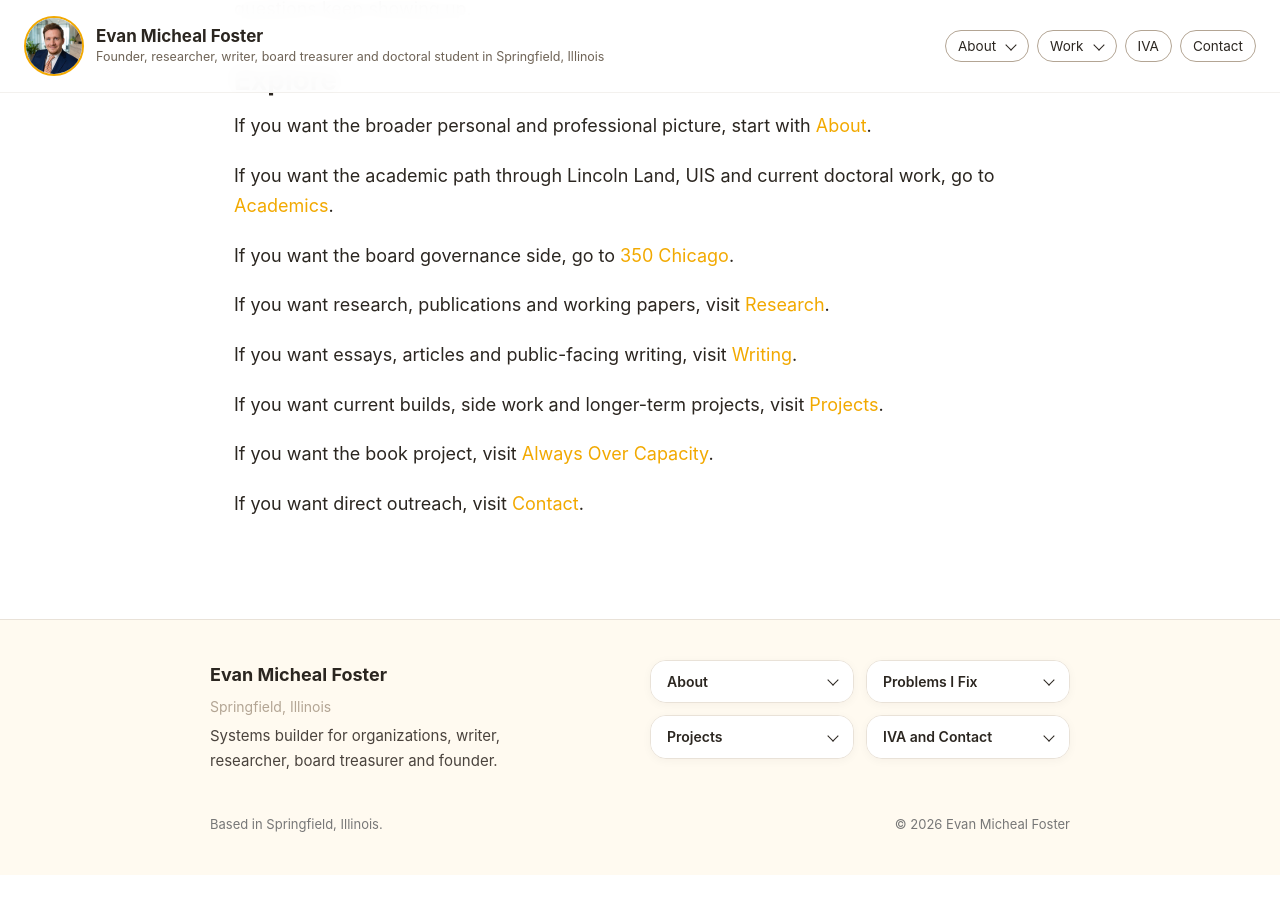
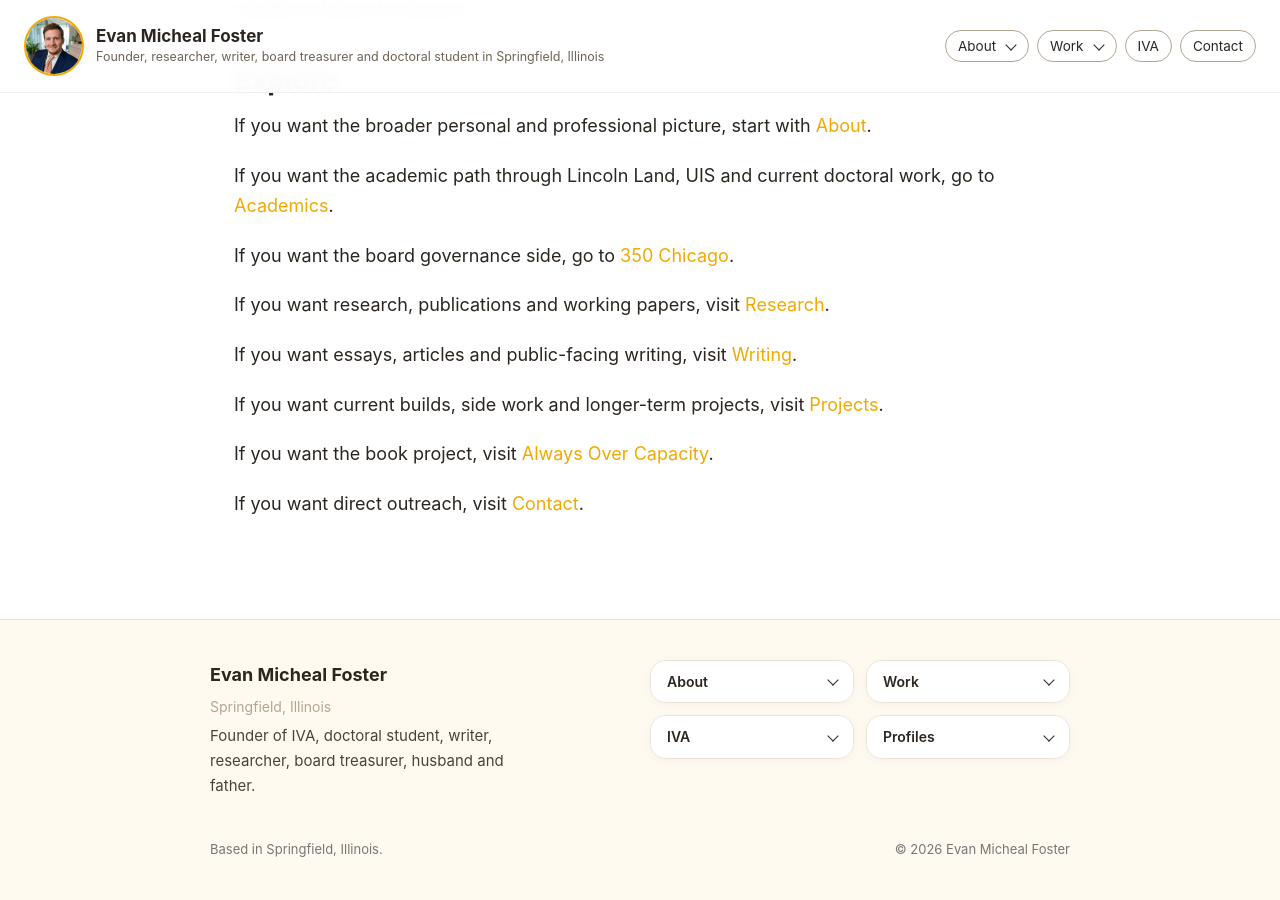
Before and after one commit to efost7873/evanmichealfoster.com, a Jekyll site: the page built from index.md, in a window 1280 px wide and 900 px high, scrolled down 1849 px. Built offline with Jekyll 4.4.1, drawn with Linux system fonts in a browser that asks for light colours; before the commit the page ends 2724 px from its top, so only the background shows below that; part of the change alters nothing that is shown.

Commit message:
Update footer content and links

```diff
--- a/_includes/footer.html
+++ b/_includes/footer.html
@@ -5,7 +5,7 @@
       <div class="footer-name">Evan Micheal Foster</div>
       <div class="footer-location">Springfield, Illinois</div>
       <div class="footer-role">
-        Systems builder for organizations, writer, researcher, board treasurer and founder.
+        Founder of IVA, doctoral student, writer, researcher, board treasurer, husband and father.
       </div>
     </div>
 
@@ -14,45 +14,39 @@
       <details class="footer-group">
         <summary>About</summary>
         <div class="footer-group-links">
-          <a href="/about/">About Me</a>
+          <a href="/about/">About</a>
+          <a href="/academics/">Academics</a>
           <a href="/350-chicago/">350 Chicago</a>
-          <a href="/academics/">Academics</a>
           <a href="/evan-foster-springfield-il/">Evan Foster Springfield, Illinois</a>
           <a href="/springfield/">Springfield</a>
         </div>
       </details>
 
       <details class="footer-group">
-        <summary>Problems I Fix</summary>
-        <div class="footer-group-links">
-          <a href="/problems/">All Problems</a>
-          <a href="/approval-bottlenecks/">What Approval Waste Actually Looks Like</a>
-          <a href="/slow-decisions-decision-rights/">Why Decisions Drag When the Answer Is Already Obvious</a>
-          <a href="/stalled-strategy-execution/">Why Plans Die After the Retreat</a>
-          <a href="/unclear-roles-duplicate-work/">What Role Confusion Looks Like in Real Work</a>
-          <a href="/silos-broken-handoffs/">What Gets Lost Between Teams</a>
-        </div>
-      </details>
-
-      <details class="footer-group">
-        <summary>Projects</summary>
+        <summary>Work</summary>
         <div class="footer-group-links">
           <a href="/projects/">Projects</a>
           <a href="/research/">Research</a>
           <a href="/writing/">Writing</a>
           <a href="/always-over-capacity/">Always Over Capacity</a>
-          <a href="https://orcid.org/0009-0005-8361-2495">ORCID</a>
-          <a href="https://ssrn.com/abstract=6050034">SSRN</a>
         </div>
       </details>
 
       <details class="footer-group">
-        <summary>IVA and Contact</summary>
+        <summary>IVA</summary>
         <div class="footer-group-links">
-          <a href="https://integratedvaluearchitecture.com">Integrated Value Architecture</a>
-          <a href="https://integratedvaluearchitecture.com/problems/">IVA Problems</a>
-          <a href="https://integratedvaluearchitecture.com/services/">IVA Services</a>
-          <a href="https://integratedvaluearchitecture.com/publications/">IVA Publications</a>
+          <a href="https://ivasolution.com/">IVA</a>
+          <a href="https://ivasolution.com/services/">IVA Services</a>
+          <a href="https://ivasolution.com/structural-diagnostic/">Structural Diagnostic</a>
+          <a href="https://ivasolution.com/advisory-call/">Advisory Call</a>
+        </div>
+      </details>
+
+      <details class="footer-group">
+        <summary>Profiles</summary>
+        <div class="footer-group-links">
+          <a href="https://orcid.org/0009-0005-8361-2495">ORCID</a>
+          <a href="https://ssrn.com/abstract=6050034">SSRN</a>
           <a href="/contact/">Contact</a>
         </div>
       </details>
```
